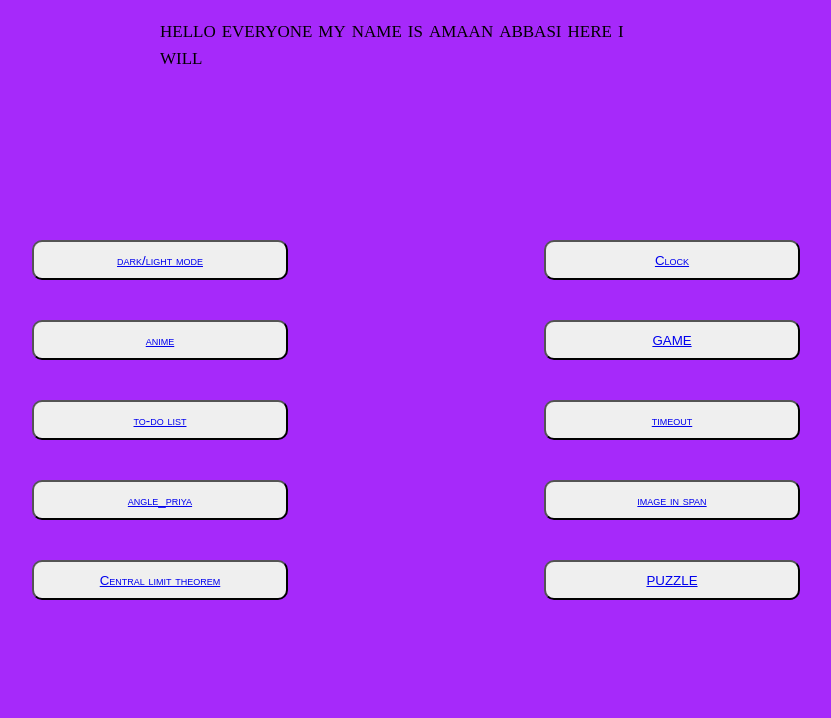
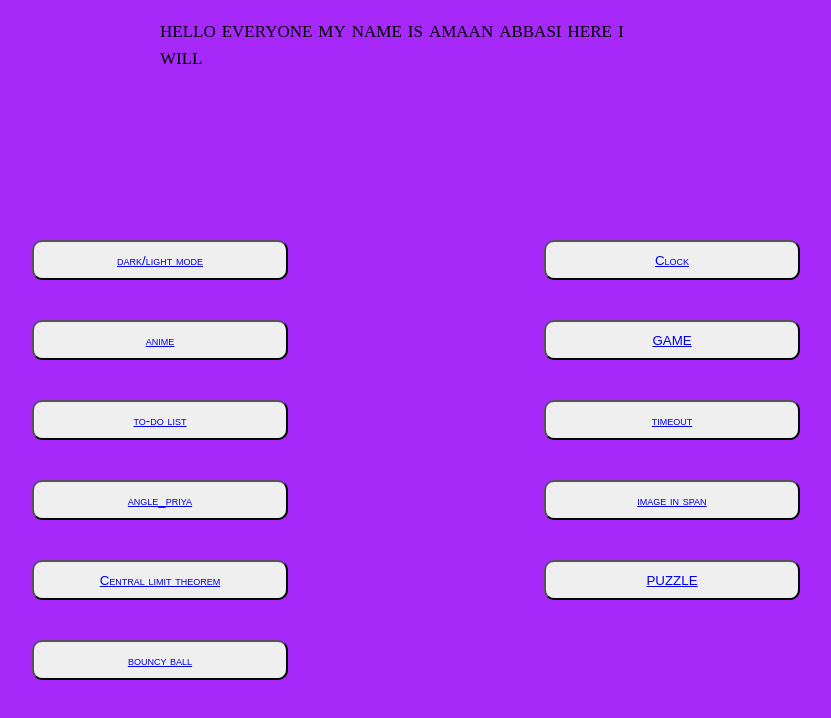
Before and after one commit to amaanabbasi76/projects, a plain HTML site: page index.html in a window 1280 px wide. Shown: the whole page, without its empty margins (224-1055 px from the left). Drawn offline with Linux system fonts and the light colour scheme.

Commit message:
bouncy ball

```diff
--- a/index.html
+++ b/index.html
@@ -69,6 +69,11 @@
             top: 70%;
             left: 60%;
         }
+        .ball{
+            position: absolute;
+            top: 80%;
+            left: 20%;
+        }
     </style>
 </head>
 <body>
@@ -85,6 +90,7 @@
     <button class="span" ><a href="./span.html">image in span</a></button>
     <button class="CLT" ><a href="./CLT.html">Central limit theorem</a></button>
     <button class="puzzle" ><a href="./updategame.html">PUZZLE</a></button>
+    <button class="ball" ><a href="./newgame.html">bouncy ball</a></button>
 
 </body>
 <script>
```
